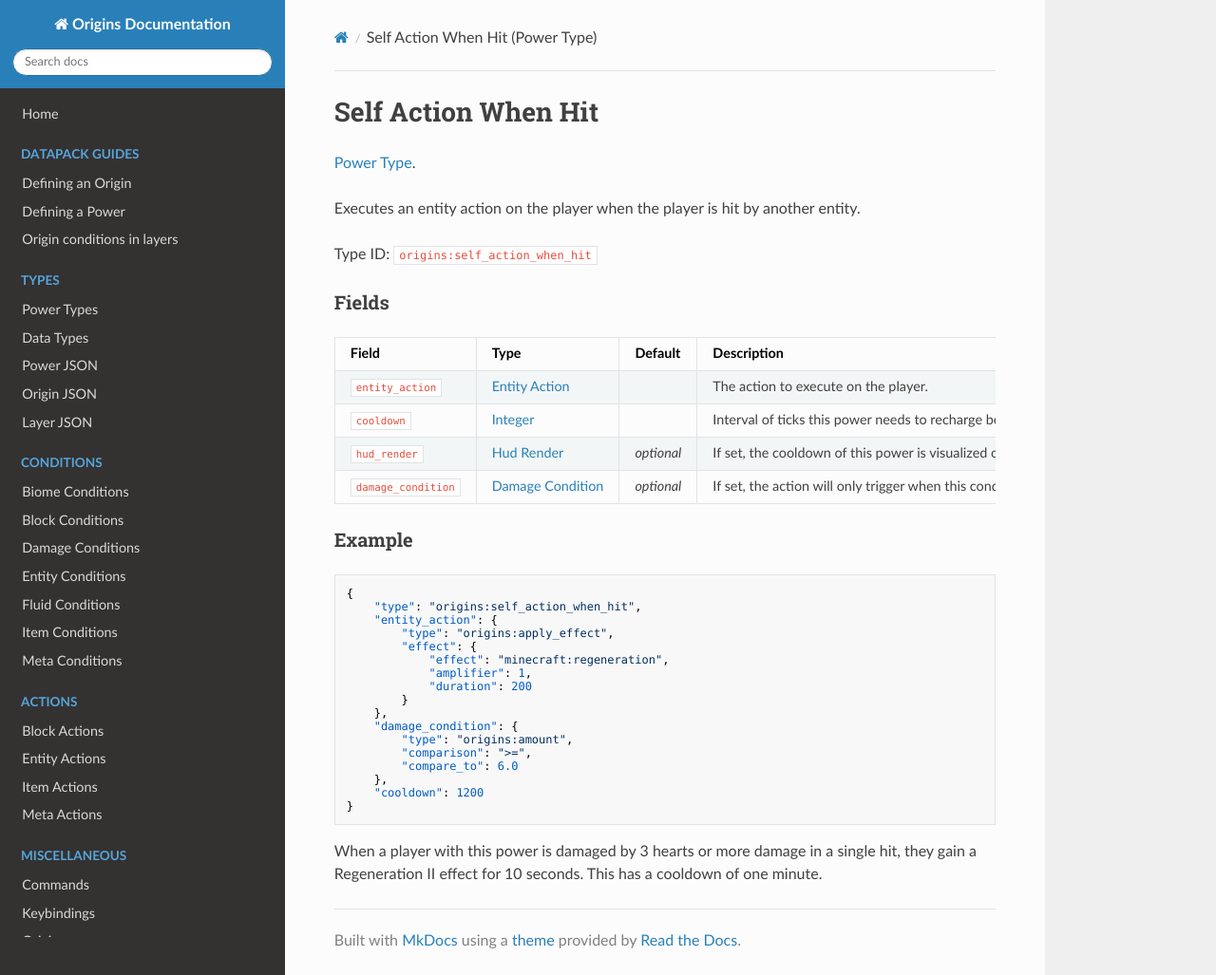
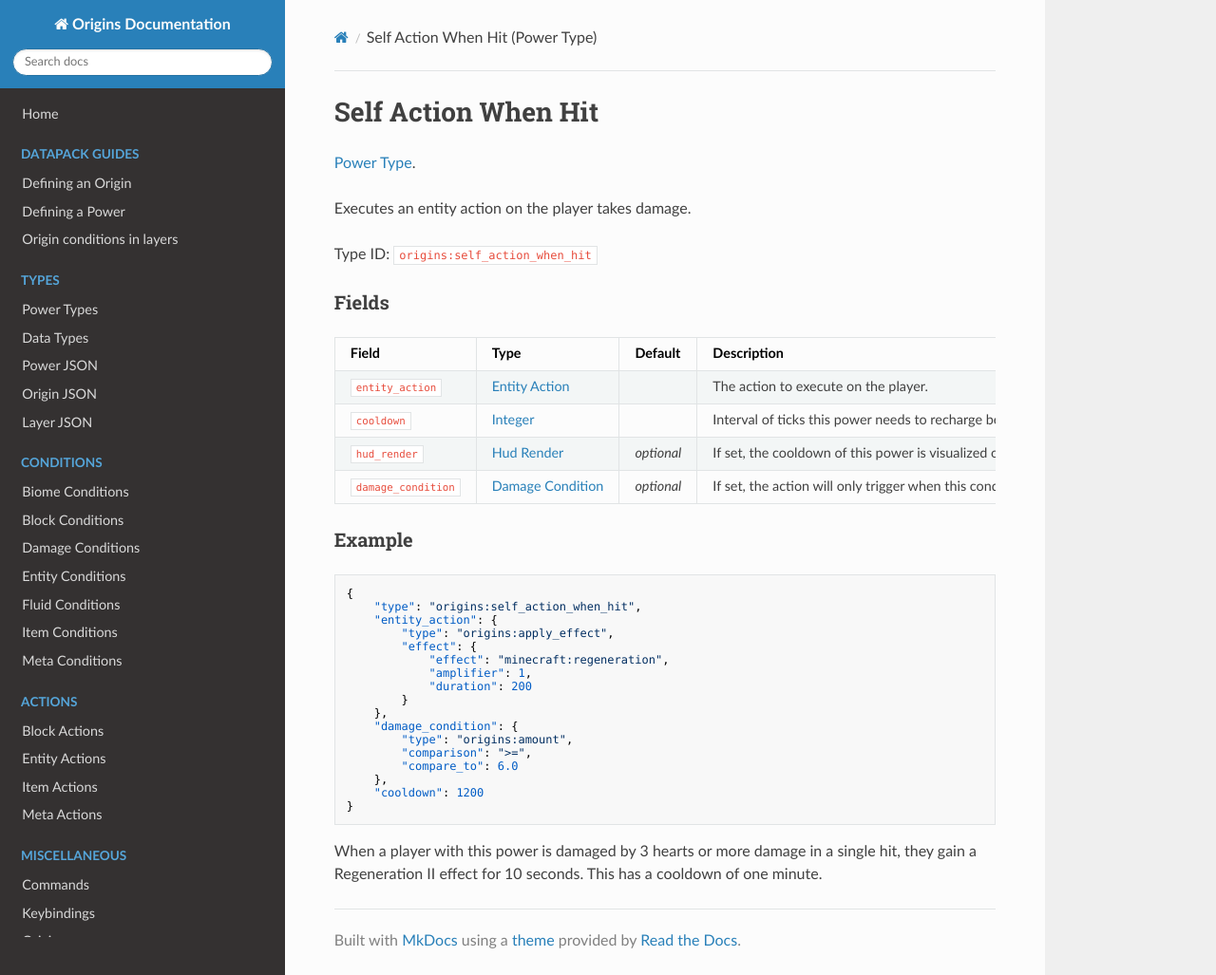
Before and after one commit to apace100/origins-docs, an MkDocs documentation site: the page built from docs/power_types/self_action_when_hit.md, in a window 1280 px wide and 1027 px high. Shown: the whole window at 95% size. Built offline with MkDocs 1.6.1, drawn with Linux system fonts in a browser that asks for light colours; nearby versions of some CDN libraries.

Commit message:
Fixed text of self_action_when_hit to include all types of damage.

````diff
--- a/docs/power_types/self_action_when_hit.md
+++ b/docs/power_types/self_action_when_hit.md
@@ -6,7 +6,7 @@ date: 2021-04-04
 
 [Power Type](../power_types.md).
 
-Executes an entity action on the player when the player is hit by another entity.
+Executes an entity action on the player takes damage.
 
 Type ID: `origins:self_action_when_hit`
 
@@ -17,7 +17,7 @@ Field  | Type | Default | Description
 `entity_action` | [Entity Action](../entity_actions.md) | | The action to execute on the player.
 `cooldown` | [Integer](../data_types/integer.md) | | Interval of ticks this power needs to recharge before the action can be executed again.
 `hud_render` | [Hud Render](../data_types/hud_render.md) | _optional_ | If set, the cooldown of this power is visualized on the HUD in the specified way.
-`damage_condition` | [Damage Condition](../damage_conditions.md) | _optional_ | If set, the action will only trigger when this condition holds for the damage that was dealt by the attacker.
+`damage_condition` | [Damage Condition](../damage_conditions.md) | _optional_ | If set, the action will only trigger when this condition holds for the specified type of damage.
 
 ### Example
 ```json
````
